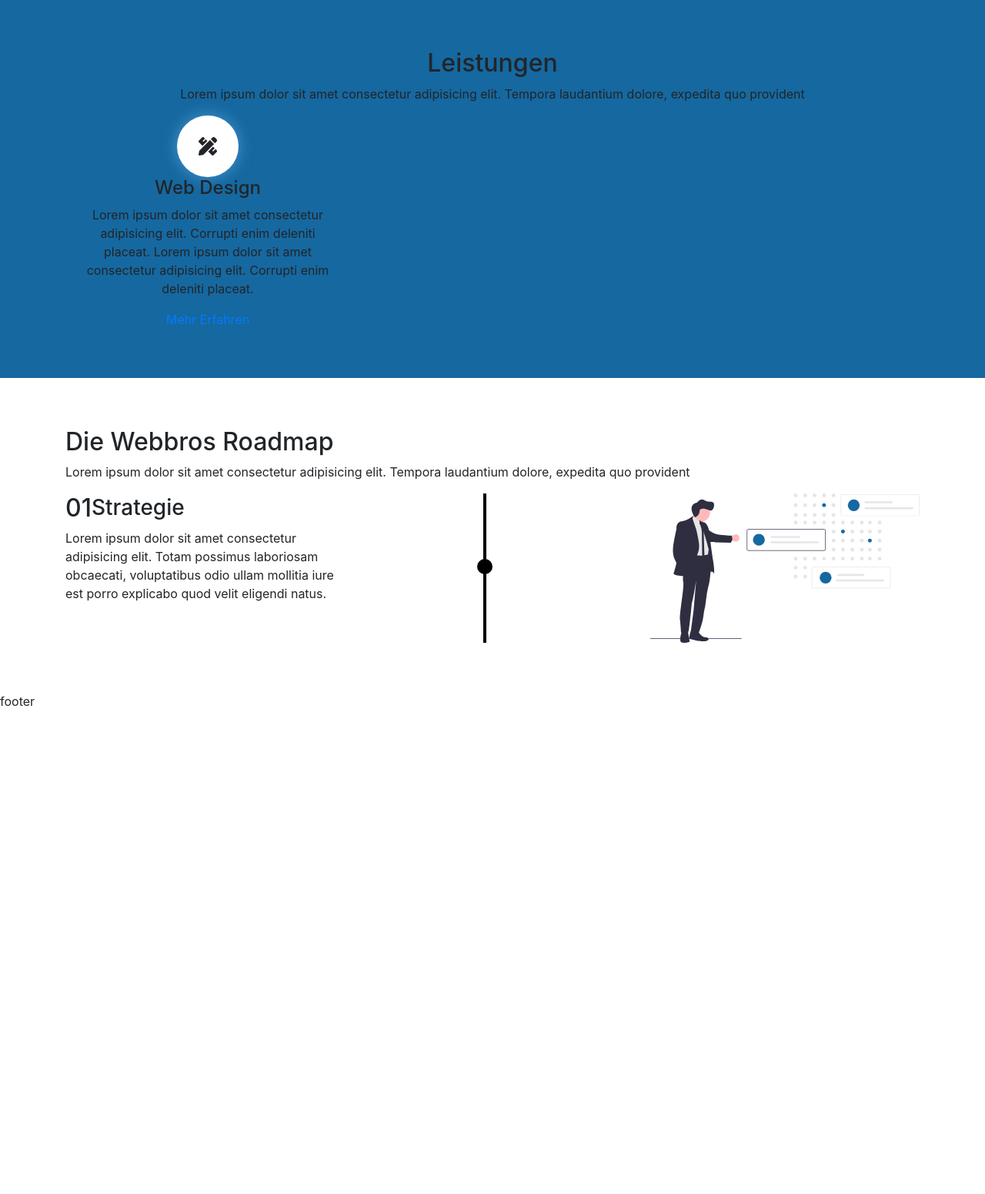
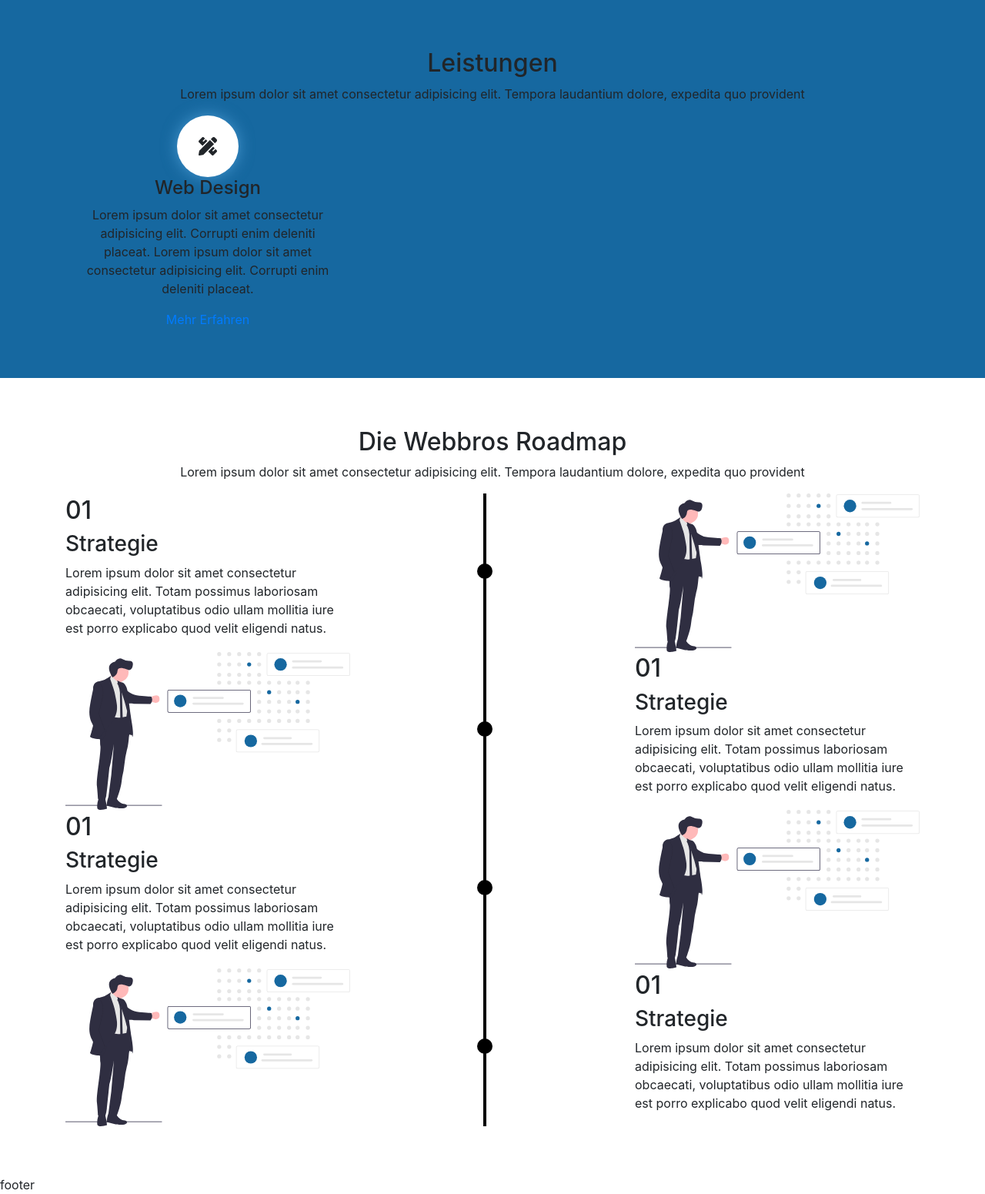
Before and after one commit to deonog/webbros-theme, a PHP site: page / in a window 1280 px wide. Shown: the part 1356-2907 px from the top of the page at 77% size. Before the commit the page ends 2273 px from the top, so only its background shows below. Run offline with PHP 8.4, Linux system fonts and the light colour scheme; some libraries are stand-ins or nearby versions.

Commit message:
roadmap layout

```diff
--- a/index.html
+++ b/index.html
@@ -161,7 +161,7 @@
     <section id="roadmap" class="padding">
       <div class="container roadmap">
         <div class="row">
-          <div class="col-12">
+          <div class="col-12 text-center">
             <h2>Die Webbros Roadmap</h2>
             <p>
               Lorem ipsum dolor sit amet consectetur adipisicing elit. Tempora
@@ -170,27 +170,94 @@
           </div>
         </div>
         <div class="row">
-          <div class="col-sm-6 col-lg-4">
-            <div class="d-flex align-items-center">
+            <div class="col-12 grid">
+              <div class="d-flex justify-content-center roadmap-line">
+                  <div class="line"></div>
+                  <span class="dot"></span>
+              </div>
+              <div class="roadmap-content">
                   <h2>01</h2>
                   <h3>Strategie</h3>
-            </div>
                   <p>
                       Lorem ipsum dolor sit amet consectetur adipisicing elit. Totam
                       possimus laboriosam obcaecati, voluptatibus odio ullam mollitia
                       iure est porro explicabo quod velit eligendi natus.
                     </p>
               </div>
-          <div class="col-sm-6 col-lg-4 d-flex justify-content-center">
-            <div class="line"></div>
-            <span class="dot"></span>
-          </div>
-          <div class="col-sm-6 col-lg-4">
+              <div class="roadmap-img">
                   <img
                   src="img/illustration-3.svg"
                   alt="illustration"
                   class="img-fluid"
                 />
+              </div>
+            </div>
+            <div class="col-12 grid">
+              <div class="d-flex justify-content-center roadmap-line">
+                  <div class="line"></div>
+                  <span class="dot"></span>
+              </div>
+              <div class="roadmap-content">
+                  <h2>01</h2>
+                  <h3>Strategie</h3>
+                  <p>
+                      Lorem ipsum dolor sit amet consectetur adipisicing elit. Totam
+                      possimus laboriosam obcaecati, voluptatibus odio ullam mollitia
+                      iure est porro explicabo quod velit eligendi natus.
+                    </p>
+              </div>
+              <div class="roadmap-img">
+                  <img
+                  src="img/illustration-3.svg"
+                  alt="illustration"
+                  class="img-fluid"
+                />
+              </div>
+            </div>
+            <div class="col-12 grid">
+              <div class="d-flex justify-content-center roadmap-line">
+                  <div class="line"></div>
+                  <span class="dot"></span>
+              </div>
+              <div class="roadmap-content">
+                  <h2>01</h2>
+                  <h3>Strategie</h3>
+                  <p>
+                      Lorem ipsum dolor sit amet consectetur adipisicing elit. Totam
+                      possimus laboriosam obcaecati, voluptatibus odio ullam mollitia
+                      iure est porro explicabo quod velit eligendi natus.
+                    </p>
+              </div>
+              <div class="roadmap-img">
+                  <img
+                  src="img/illustration-3.svg"
+                  alt="illustration"
+                  class="img-fluid"
+                />
+              </div>
+            </div>
+            <div class="col-12 grid">
+              <div class="d-flex justify-content-center roadmap-line">
+                  <div class="line"></div>
+                  <span class="dot"></span>
+              </div>
+              <div class="roadmap-content">
+                  <h2>01</h2>
+                  <h3>Strategie</h3>
+                  <p>
+                      Lorem ipsum dolor sit amet consectetur adipisicing elit. Totam
+                      possimus laboriosam obcaecati, voluptatibus odio ullam mollitia
+                      iure est porro explicabo quod velit eligendi natus.
+                    </p>
+              </div>
+              <div class="roadmap-img">
+                  <img
+                  src="img/illustration-3.svg"
+                  alt="illustration"
+                  class="img-fluid"
+                />
+              </div>
+            </div>
         </div>
         </div>
       </div>
@@ -214,3 +281,37 @@
     <script src="js/script.js"></script>
   </body>
 </html>
+
+
+
+
+
+
+
+        <!-- <div class="row">
+          <div class="col-2 col-sm-2 d-flex justify-content-center">
+            <div class="line"></div>
+            <span class="dot"></span>
+          </div>
+          <div
+            class="roadmap-items col-10 col-sm-10 d-flex flex-column flex-lg-row"
+          >
+            <div>
+              <div class="d-flex align-items-center">
+                <h2>01</h2>
+                <h3>Strategie</h3>
+              </div>
+              <p>
+                Lorem ipsum dolor sit amet consectetur adipisicing elit. Totam
+                possimus laboriosam obcaecati, voluptatibus odio ullam mollitia
+                iure est porro explicabo quod velit eligendi natus.
+              </p>
+            </div>
+            <div>
+              <img
+                src="img/illustration-3.svg"
+                alt="illustration"
+                class="img-fluid"
+              />
+            </div>
+          </div> -->
--- a/style.css
+++ b/style.css
@@ -282,6 +282,57 @@ header {
   top: calc(50% - 12px);
 }
 
+.roadmap .grid {
+  display: -ms-grid;
+  display: grid;
+  -ms-grid-columns: 10% 1fr;
+      grid-template-columns: 10% 1fr;
+  -ms-grid-rows: 1fr 1fr;
+      grid-template-rows: 1fr 1fr;
+      grid-template-areas: "a b" "a c";
+  width: 100%;
+}
+
+@media screen and (min-width: 992px) {
+  .roadmap .grid {
+    -ms-grid-columns: (1fr)[3];
+        grid-template-columns: repeat(3, 1fr);
+    -ms-grid-rows: 1fr;
+        grid-template-rows: 1fr;
+        grid-template-areas: "b a c";
+  }
+}
+
+@media screen and (min-width: 992px) {
+  .roadmap .grid:nth-child(even) {
+        grid-template-areas: "c a b";
+  }
+}
+
+.roadmap .roadmap-line {
+  -ms-grid-row: 1;
+  -ms-grid-row-span: 2;
+  -ms-grid-column: 1;
+  grid-area: a;
+}
+
+.roadmap .roadmap-content {
+  -ms-grid-row: 1;
+  -ms-grid-column: 2;
+  grid-area: b;
+  -ms-flex-item-align: center;
+      -ms-grid-row-align: center;
+      align-self: center;
+}
+
+.roadmap .roadmap-img {
+  -ms-grid-row: 2;
+  -ms-grid-column: 2;
+  grid-area: c;
+  -ms-grid-column-align: center;
+      justify-self: center;
+}
+
 body {
   height: 200vh;
 }
```
Also changed, not shown: css/home.scss (+35 -0 lines), 1 other file. Lines whose indentation alone changed are shown as unchanged.
